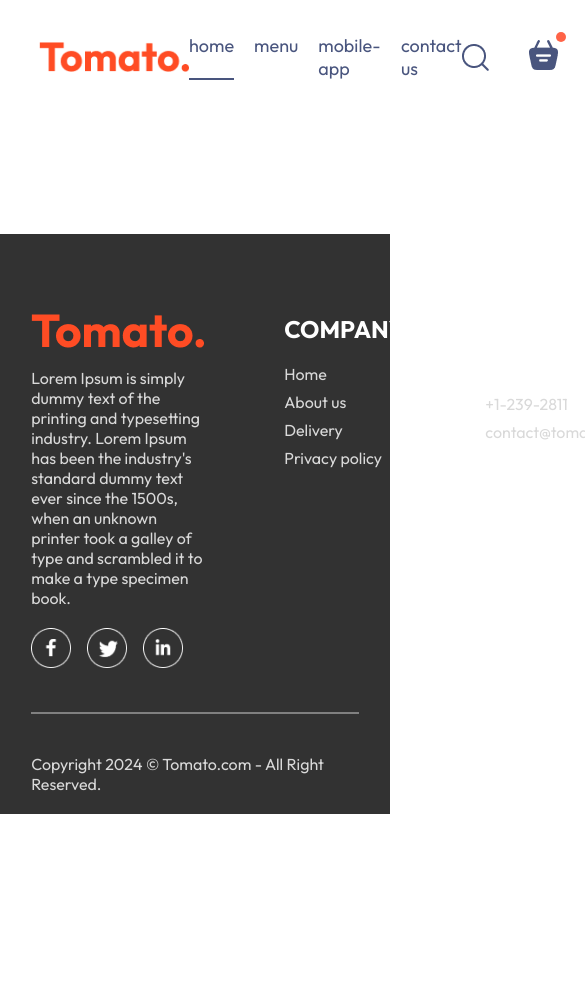
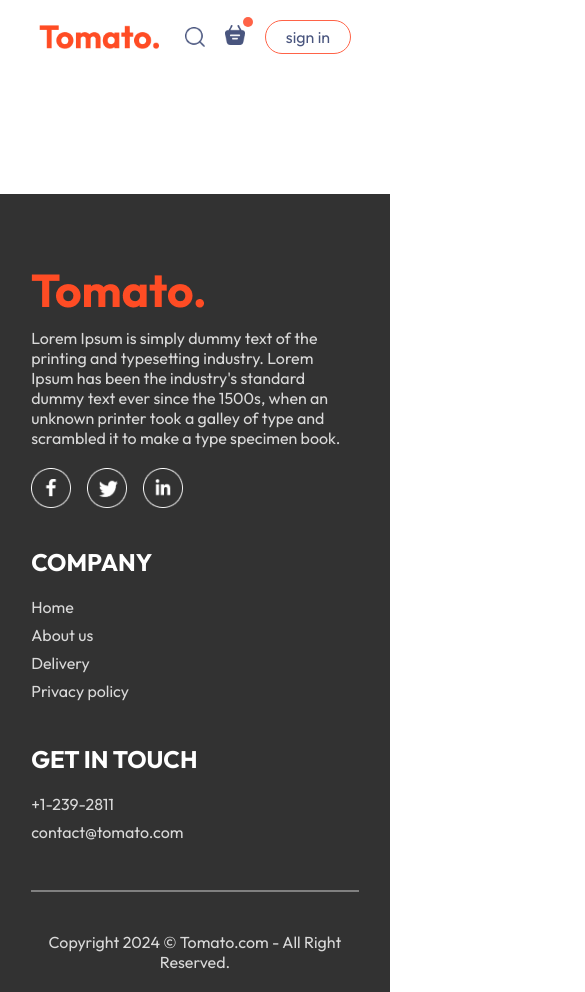
Before and after one commit to kanako-110/food-del, a React (Vite) app in the folder food-del-frontend/: page /order in a window 390 px wide. Shown: the top 992 px of the page, 585 px wide, since content can reach past the window. Before the commit the page ends 844 px from the top, so only its background shows below. Built offline with nearby package versions, Linux system fonts and the light colour scheme.

Commit message:
💄 Chore; responsive style

```diff
--- a/food-del-frontend/src/components/ExploreMenu/ExploreMenu.css
+++ b/food-del-frontend/src/components/ExploreMenu/ExploreMenu.css
@@ -54,3 +54,10 @@
   border: 4px solid tomato;
   padding: 2px;
 }
+
+@media (max-width: 1050px) {
+  .explore-menu-text {
+    max-width: 100%;
+    font-size: 14px;
+  }
+}
--- a/food-del-frontend/src/components/Footer/Footer.css
+++ b/food-del-frontend/src/components/Footer/Footer.css
@@ -52,3 +52,14 @@
   background-color: grey;
   border: none;
 }
+
+@media (max-width: 750px) {
+  .footer-content {
+    display: flex;
+    flex-direction: column;
+    gap: 35px;
+  }
+  .footer-copyright {
+    text-align: center;
+  }
+}
--- a/food-del-frontend/src/components/Navbar/Navbar.css
+++ b/food-del-frontend/src/components/Navbar/Navbar.css
@@ -60,3 +60,48 @@
   top: -8px;
   right: -8px;
 }
+
+@media (max-width: 1050px) {
+  .navbar .logo {
+    width: 140px;
+  }
+  .navbar-menu {
+    gap: 20px;
+    font-size: 16px;
+  }
+  .navbar-right {
+    gap: 30px;
+  }
+  .navbar-right img {
+    width: 22px;
+  }
+  .navbar-right button {
+    padding: 8px 24px;
+  }
+}
+
+@media (max-width: 900px) {
+  .navbar .logo {
+    width: 120px;
+  }
+  .navbar-menu {
+    gap: 16px;
+    font-size: 16px;
+  }
+  .navbar-right {
+    gap: 20px;
+  }
+  .navbar-right img {
+    width: 20px;
+  }
+  .navbar-right button {
+    padding: 6px 20px;
+    font-size: 16px;
+  }
+}
+
+@media (max-width: 750px) {
+  .navbar-menu {
+    display: none;
+  }
+}
```
Also changed, not shown: food-del-frontend/src/components/Header/Header.css (+16 -2 lines).
